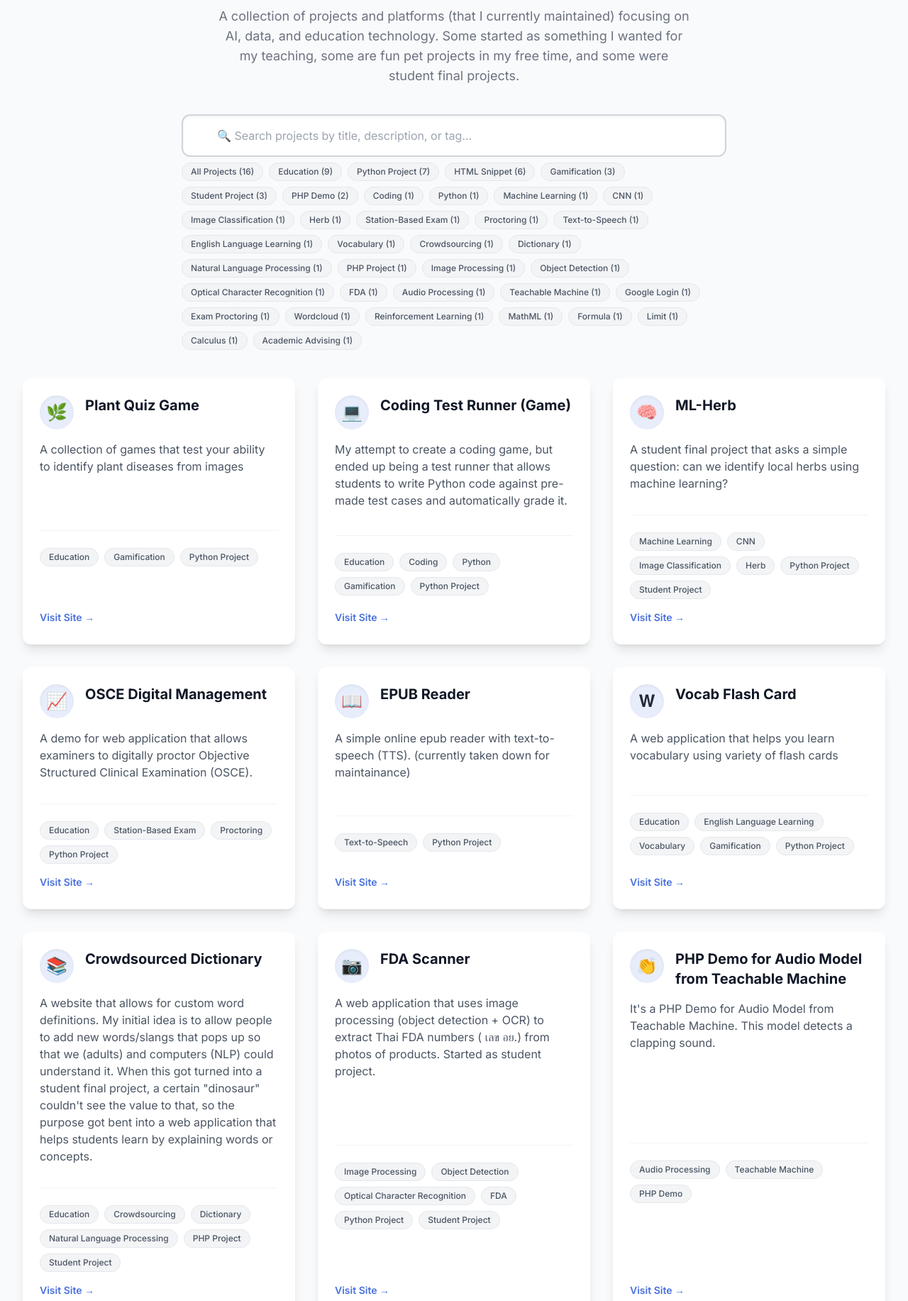
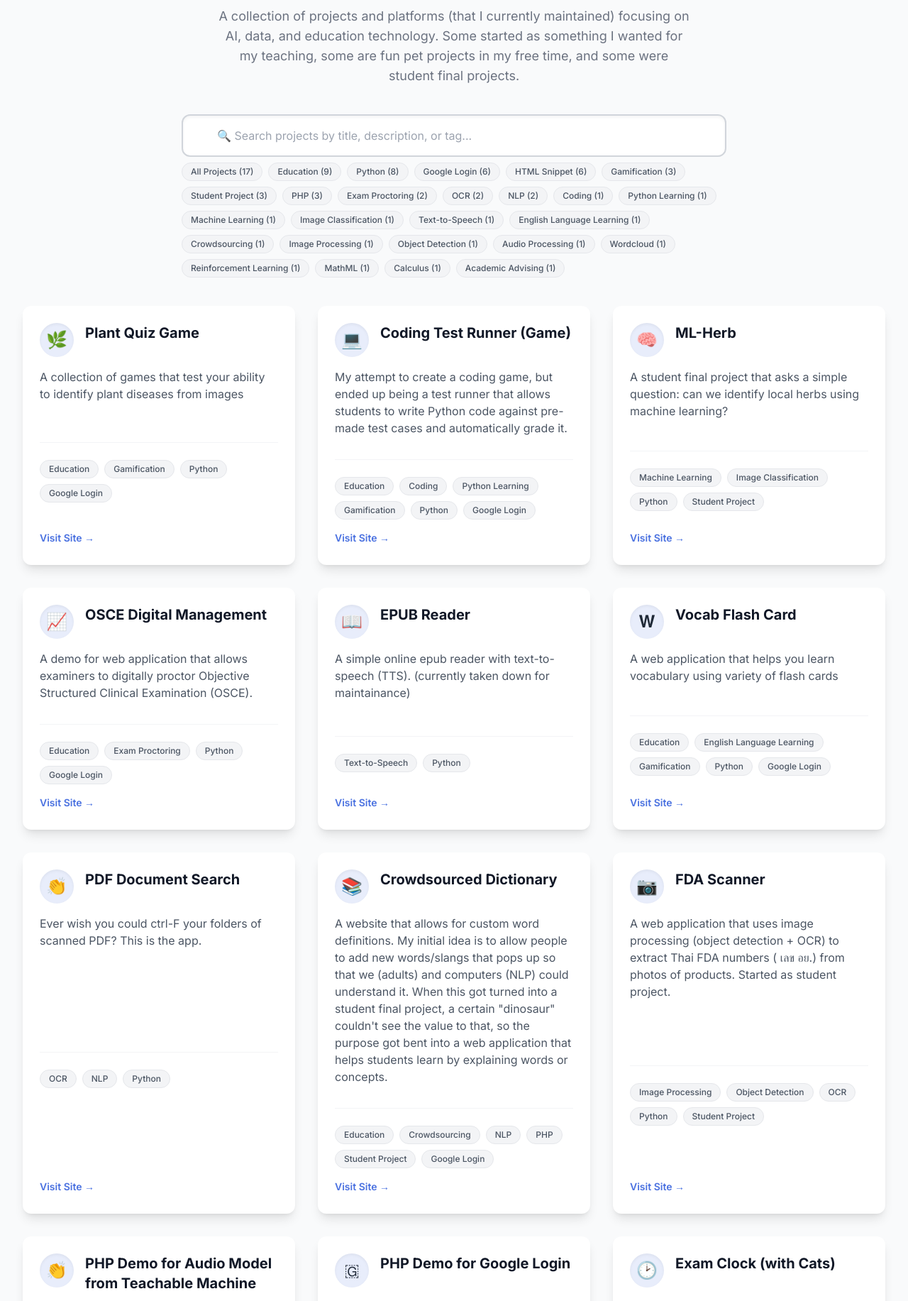
Before and after one commit to tpatikorn/PlantQuizGame, a Flask app: page / in a window 1280 px wide. Shown: the part 661-2494 px from the top of the page at 71% size. Run offline with Flask 3, Linux system fonts and the light colour scheme; some libraries are stand-ins or nearby versions.

Commit message:
updated main page

```diff
--- a/templates/main.html
+++ b/templates/main.html
@@ -145,70 +145,77 @@
                         description: "A collection of games that test your ability to identify plant diseases from images",
                         link: "https://tpatikorn.com/PlantQuizGame/",
                         icon: "🌿",
-                        tags: ["Education", "Gamification", "Python Project"],
+                        tags: ["Education", "Gamification", "Python", "Google Login"],
                     },
                     {
                         title: "Coding Test Runner (Game)",
                         description: "My attempt to create a coding game, but ended up being a test runner that allows students to write Python code against pre-made test cases and automatically grade it.",
                         link: "https://tpatikorn.com/coding/",
                         icon: "‍💻",
-                        tags: ["Education", "Coding", "Python", "Gamification", "Python Project"],
+                        tags: ["Education", "Coding", "Python Learning", "Gamification", "Python", "Google Login"],
                     },
                     {
                         title: "ML-Herb",
                         description: "A student final project that asks a simple question: can we identify local herbs using machine learning?",
                         link: "https://tpatikorn.com/ml-herb/",
                         icon: "🧠",
-                        tags: ["Machine Learning", "CNN", "Image Classification", "Herb", "Python Project", "Student Project"],
+                        tags: ["Machine Learning", "Image Classification", "Python", "Student Project"],
                     },
                     {
                         title: "OSCE Digital Management",
                         description: "A demo for web application that allows examiners to digitally proctor Objective Structured Clinical Examination (OSCE).",
                         link: "https://tpatikorn.com/OSCE/entry",
                         icon: "📈",
-                        tags: ["Education", "Station-Based Exam", "Proctoring", "Python Project"],
+                        tags: ["Education", "Exam Proctoring", "Python", "Google Login"],
                     },
                     {
                         title: "EPUB Reader",
                         description: "A simple online epub reader with text-to-speech (TTS). (currently taken down for maintainance)",
                         link: "https://tpatikorn.com/",
                         icon: "📖",
-                        tags: ["Text-to-Speech", "Python Project"],
+                        tags: ["Text-to-Speech", "Python"],
                     },
                     {
                         title: "Vocab Flash Card",
                         description: "A web application that helps you learn vocabulary using variety of flash cards",
                         link: "https://tpatikorn.com/flash_card",
                         icon: "𝐖",
-                        tags: ["Education", "English Language Learning", "Vocabulary", "Gamification", "Python Project"],
+                        tags: ["Education", "English Language Learning", "Gamification", "Python", "Google Login"],
+                    },
+                    {
+                        title: "PDF Document Search",
+                        description: "Ever wish you could ctrl-F your folders of scanned PDF? This is the app.",
+                        link: "https://tpatikorn.com/docsearch/",
+                        icon: "👏",
+                        tags: ["OCR", "NLP", "Python"],
                     },
                     {
                         title: "Crowdsourced Dictionary",
                         description: "A website that allows for custom word definitions. My initial idea is to allow people to add new words/slangs that pops up so that we (adults) and computers (NLP) could understand it. When this got turned into a student final project, a certain \"dinosaur\" couldn't see the value to that, so the purpose got bent into a web application that helps students learn by explaining words or concepts.",
                         link: "https://tpatikorn.com/php_demo/dictionary/pages/main.php",
                         icon: "📚",
-                        tags: ["Education", "Crowdsourcing", "Dictionary", "Natural Language Processing", "PHP Project", "Student Project"],
+                        tags: ["Education", "Crowdsourcing", "NLP", "PHP", "Student Project", "Google Login"],
                     },
                     {
                         title: "FDA Scanner",
                         description: "A web application that uses image processing (object detection + OCR) to extract Thai FDA numbers ( เลข อย.) from photos of products. Started as student project.",
                         link: "https://tpatikorn.com/fda_scan/",
                         icon: "📷",
-                        tags: ["Image Processing", "Object Detection", "Optical Character Recognition", "FDA", "Python Project", "Student Project"],
+                        tags: ["Image Processing", "Object Detection", "OCR", "Python", "Student Project"],
                     },
                     {
                         title: "PHP Demo for Audio Model from Teachable Machine",
                         description: "It's a PHP Demo for Audio Model from Teachable Machine. This model detects a clapping sound.",
                         link: "https://tpatikorn.com/php_demo/clapper.html",
                         icon: "👏",
-                        tags: ["Audio Processing", "Teachable Machine", "PHP Demo"],
+                        tags: ["Audio Processing", "PHP"],
                     },
                     {
                         title: "PHP Demo for Google Login",
                         description: "It's a PHP Demo for Google Login",
                         link: "https://tpatikorn.com/php_demo/main_app/views/",
                         icon: "🇬",
-                        tags: ["Google Login", "PHP Demo"],
+                        tags: ["Google Login", "PHP"],
                     },
                     {
                         title: "Exam Clock (with Cats)",
@@ -236,14 +243,14 @@
                         description: "Generate MathML from \"typical\" math syntax like ^ for superscript, _ for subscript, integral, and limit support. Also output the preview",
                         link: "https://tpatikorn.github.io/RandomCode/math_ml",
                         icon: "➗",
-                        tags: ["HTML Snippet", "MathML", "Formula", "Education"],
+                        tags: ["HTML Snippet", "MathML", "Education"],
                     },
                     {
                         title: "Limit Problems",
                         description: "A quick set of limit problems with answers.",
                         link: "https://tpatikorn.github.io/RandomCode/limit_problems",
                         icon: "❓",
-                        tags: ["HTML Snippet", "Limit", "Calculus", "Education"],
+                        tags: ["HTML Snippet", "Calculus", "Education"],
                     },
                     {
                         title: "GPA Calculator",
```
Also changed, not shown: 1 other file.
